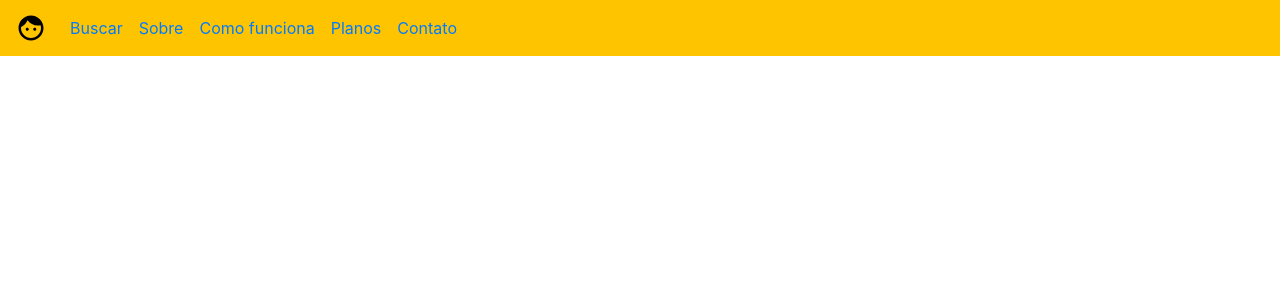
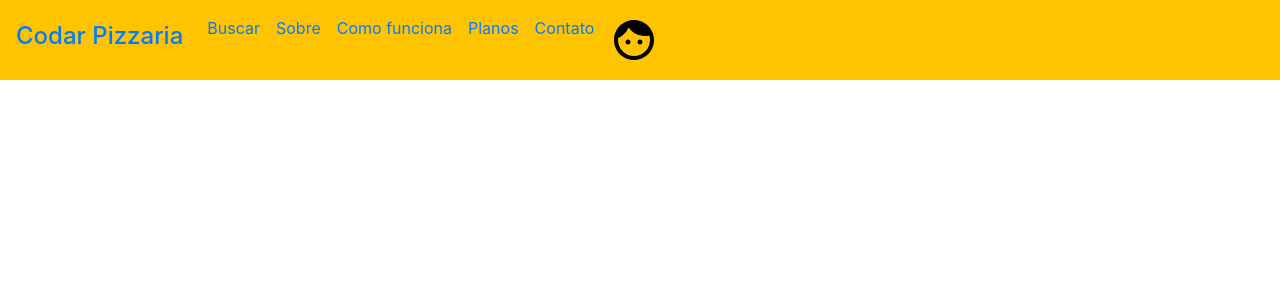
Before and after one commit to cccaesar/Codar-Pizzaria, an Angular app in the folder pizzaria-frontend/: page /home in a window 1280 px wide. Shown: the top 300 px of the page. Built offline with nearby package versions, Linux system fonts and the light colour scheme.

Commit message:
Icone movido para a direita, ele agora redireciona o usuario para a tela de login

```diff
--- a/pizzaria-frontend/src/app/home/home.component.html
+++ b/pizzaria-frontend/src/app/home/home.component.html
@@ -1,6 +1,6 @@
 <nav class="navbar navbar-expand-lg" style="background-color: #ffc400;">
-    <a class="navbar-brand" href="/home">
-      <img src="../../assets/face-black-48dp.svg" width="30" height="30" class="d-inline-block align-top" alt="">
+    <a class="navbar-brand">
+      <h4>Codar Pizzaria</h4>
     </a>
     <button class="navbar-toggler" type="button" data-toggle="collapse" data-target="#navbarSupportedContent" aria-controls="navbarSupportedContent" aria-expanded="false" aria-label="Toggle navigation">
       <span class="navbar-toggler-icon"></span>
@@ -8,8 +8,8 @@
 
     <div class="collapse navbar-collapse" id="navbarSupportedContent">
       <ul class="navbar-nav mr-auto">
-        <li class="nav-item active">
-          <a class="nav-link" href="/home">Buscar <span class="sr-only">(current)</span></a>
+        <li class="nav-item">
+          <a class="nav-link" href="/home">Buscar </a>
         </li>
         <li class="nav-item">
           <a class="nav-link" href="/home">Sobre</a>
@@ -23,6 +23,11 @@
         <li class="nav-item">
             <a class="nav-link" href="/home">Contato</a>
         </li>
+        <li class="nav-item">
+          <a class="nav-link" href="#">
+            <img src="../../assets/face-black-48dp.svg">
+          </a>
+        </li>
       </ul>
     </div>
 </nav>
```
